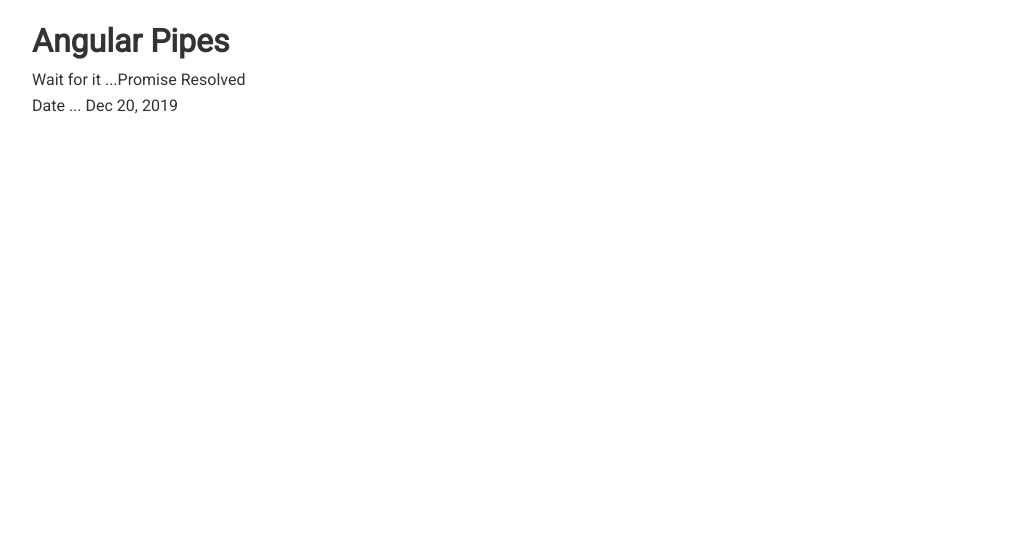
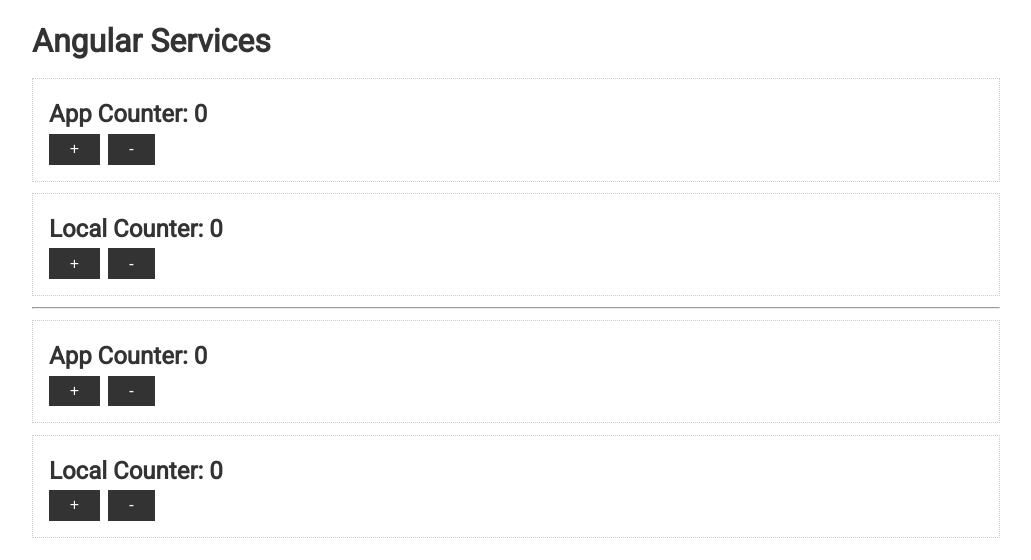
Before and after one commit to eddjimlab/Angular_basic, an Angular app: page / in a window 1280 px wide. Shown: the top 560 px of the page, without its empty margins (124-1155 px from the left). Built offline with nearby package versions, Linux system fonts and the light colour scheme.

Commit message:
services

```diff
--- a/src/app/app.component.html
+++ b/src/app/app.component.html
@@ -1,6 +1,17 @@
 <div class="container">
-  <h1 appHeader>Angular Pipes</h1>
+  <h1 appHeader>Angular Services</h1>
 
-  <p>Wait for it ...{{ p | async}}</p>
-  <p>Date ... {{date | async | date}}</p>
+  <div class="card">
+    <h2>App Counter: {{appCounterService.counter}}</h2>
+    <button class="btn" (click)="appCounterService.increase()">+</button>
+    <button class="btn" (click)="appCounterService.decrease()">-</button>
+  </div>
+  <div class="card">
+    <h2>Local Counter: {{localCounterService.counter}}</h2>
+    <button class="btn" (click)="localCounterService.increase()">+</button>
+    <button class="btn" (click)="localCounterService.decrease()">-</button>
+  </div>
+  <hr>
+  <app-counter></app-counter>
+
 </div>
--- a/src/app/app.component.ts
+++ b/src/app/app.component.ts
@@ -1,21 +1,17 @@
 import {Component} from '@angular/core';
-import {Observable} from 'rxjs';
+import {AppCounterService} from './services/app-counter.service';
+import {LocalCounterService} from './services/local-counter.service';
 
 
 @Component({
   selector: 'app-root',
   templateUrl: './app.component.html',
-  styleUrls: ['./app.component.scss']
+  styleUrls: ['./app.component.scss'],
+  providers: [LocalCounterService]
 })
 export class AppComponent {
-  p: Promise<string> = new Promise<string>(resolve => {
-    setTimeout(() => {
-      resolve('Promise Resolved');
-    }, 4000);
-  });
-  date: Observable<Date> = new Observable<Date>(obs => {
-    setInterval(() => {
-      obs.next(new Date());
-    }, 1000);
-  });
+  constructor(
+    private appCounterService: AppCounterService,
+    private localCounterService: LocalCounterService
+  ) {}
 }
--- /dev/null
+++ b/src/app/counter/counter.component.html
@@ -0,0 +1,10 @@
+<div class="card">
+  <h2>App Counter: {{appCounterService.counter}}</h2>
+  <button class="btn" (click)="appCounterService.increase()">+</button>
+  <button class="btn" (click)="appCounterService.decrease()">-</button>
+</div>
+<div class="card">
+  <h2>Local Counter: {{localCounterService.counter}}</h2>
+  <button class="btn" (click)="localCounterService.increase()">+</button>
+  <button class="btn" (click)="localCounterService.decrease()">-</button>
+</div>
--- /dev/null
+++ b/src/app/counter/counter.component.ts
@@ -0,0 +1,17 @@
+import {Component} from '@angular/core';
+import {AppCounterService} from '../services/app-counter.service';
+import {LocalCounterService} from '../services/local-counter.service';
+
+@Component({
+  selector: 'app-counter',
+  templateUrl: './counter.component.html',
+  styleUrls: ['./counter.component.scss'],
+  providers: [LocalCounterService]
+})
+export class CounterComponent {
+  constructor(
+    private appCounterService: AppCounterService,
+    private localCounterService: LocalCounterService
+  ) {
+  }
+}
--- a/src/app/pipes/ex-marks.pipe.ts
+++ /dev/null
@@ -1,12 +0,0 @@
-import { Pipe, PipeTransform } from '@angular/core';
-
-@Pipe({
-  name: 'exMarks'
-})
-export class ExMarksPipe implements PipeTransform {
-
-  transform(str: string): string {
-    return `${str.trim()}!!!`;
-  }
-
-}
--- a/src/app/pipes/filter.pipe.ts
+++ /dev/null
@@ -1,19 +0,0 @@
-import {Pipe, PipeTransform} from '@angular/core';
-import {Post} from '../app.component';
-
-@Pipe({
-  name: 'filter',
-  pure: false,
-})
-export class FilterPipe implements PipeTransform {
-
-  transform(posts: Post[], search: string = '', field: string = 'title'): Post[] {
-    if (!search.trim()) {
-      return posts;
-    }
-    return posts.filter(post => {
-      return post[field].toLowerCase().includes((search.toLowerCase()));
-    });
-  }
-
-}
--- a/src/app/pipes/mult-by.pipe.ts
+++ /dev/null
@@ -1,11 +0,0 @@
-import {Pipe, PipeTransform} from '@angular/core';
-
-@Pipe({
-  name: 'mult'
-})
-export class MultByPipe implements PipeTransform {
-  transform(num: number, pow: number = 2): number {
-    return num * pow;
-  }
-
-}
--- /dev/null
+++ b/src/app/services/app-counter.service.ts
@@ -0,0 +1,23 @@
+import {Injectable} from '@angular/core';
+import {LogService} from './log.service';
+
+@Injectable({
+  providedIn: 'root'
+})
+export class AppCounterService {
+
+  constructor(private logService: LogService) {
+  }
+
+  counter = 0;
+
+  increase() {
+    this.logService.log(`increase counter ...`);
+    this.counter++;
+  }
+
+  decrease() {
+    this.logService.log(`decrease counter ...`);
+    this.counter--;
+  }
+}
--- /dev/null
+++ b/src/app/services/local-counter.service.ts
@@ -0,0 +1,14 @@
+import {Injectable} from '@angular/core';
+
+@Injectable()
+export class LocalCounterService {
+  counter = 0;
+
+  increase() {
+    this.counter++;
+  }
+
+  decrease() {
+    this.counter--;
+  }
+}
--- /dev/null
+++ b/src/app/services/log.service.ts
@@ -0,0 +1,10 @@
+import {Injectable} from '@angular/core';
+
+@Injectable({
+  providedIn: 'root'
+})
+export class LogService {
+  log(text) {
+    console.log(`log ${text}`);
+  }
+}
```
Also changed, not shown: src/app/app.module.ts (+4 -7 lines), src/app/counter/counter.component.scss (added).
